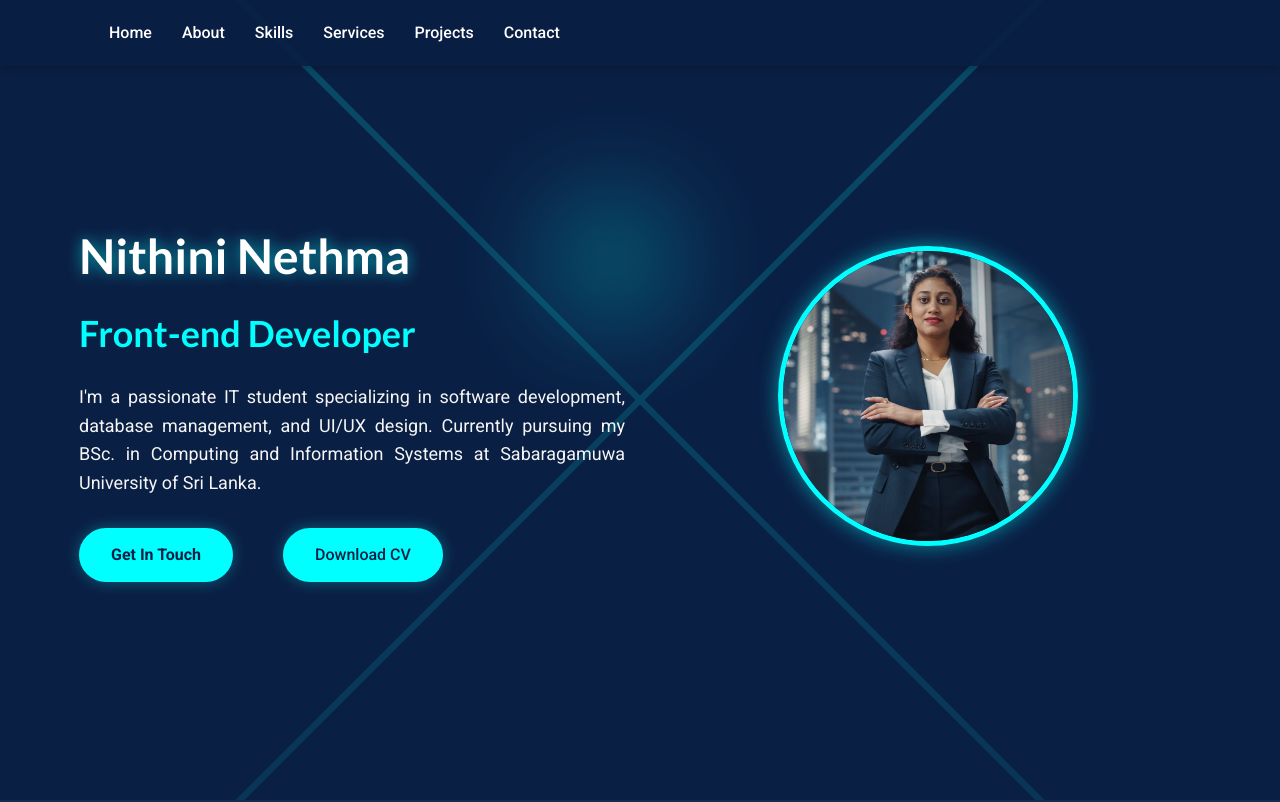
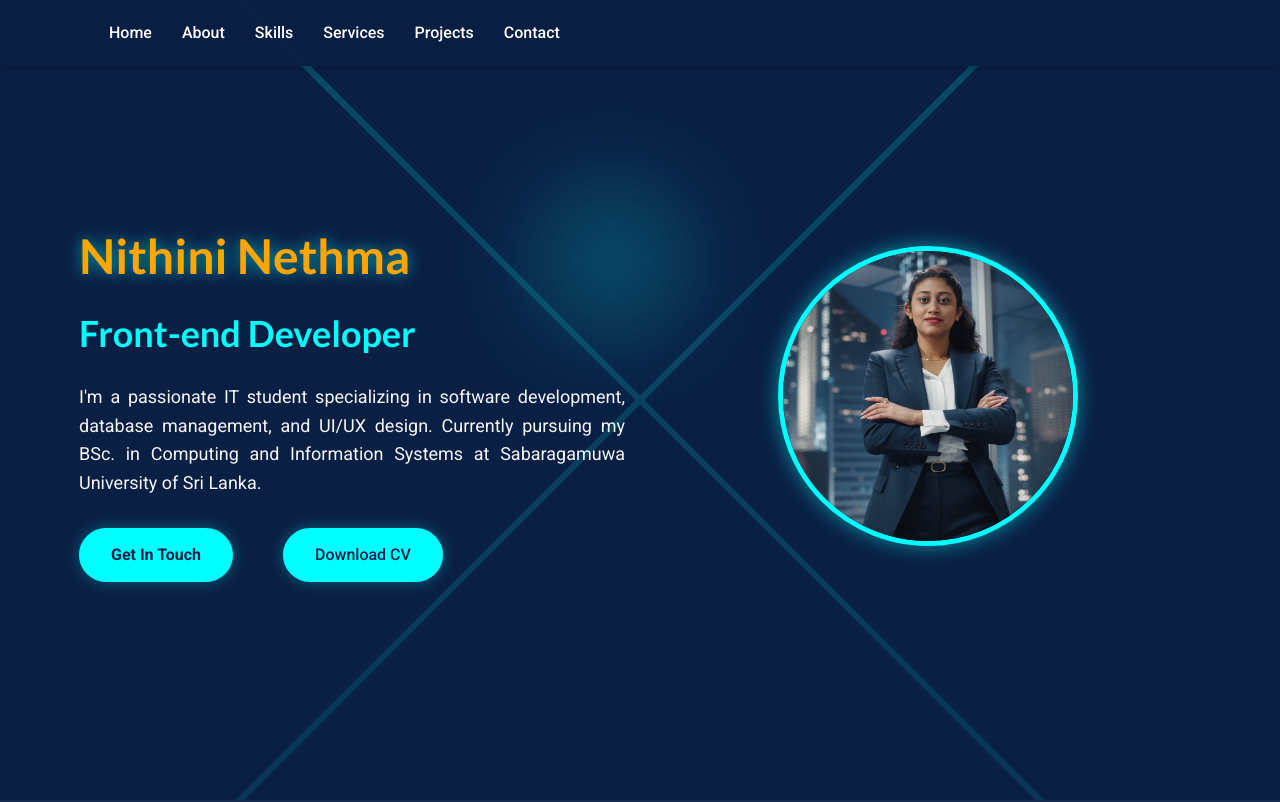
Before and after one commit to Nithini-nethma/portfolio, a plain HTML site: page index.html in a window 1280 px wide. Shown: the top 802 px of the page. Drawn offline with Linux system fonts and the light colour scheme.

Commit message:
Update style.css

```diff
--- a/style.css
+++ b/style.css
@@ -217,7 +217,7 @@ nav {
 .hero-text h1 {
     font-size: 48px;
     margin-bottom: 10px;
-    color: #fff;
+    color: #FFA500;
     text-shadow: 0 0 15px rgba(0, 255, 255, 0.6);
 }
 
@@ -765,4 +765,5 @@ footer {
     .section-title {
         font-size: 24px;
     }
+
 }
```
